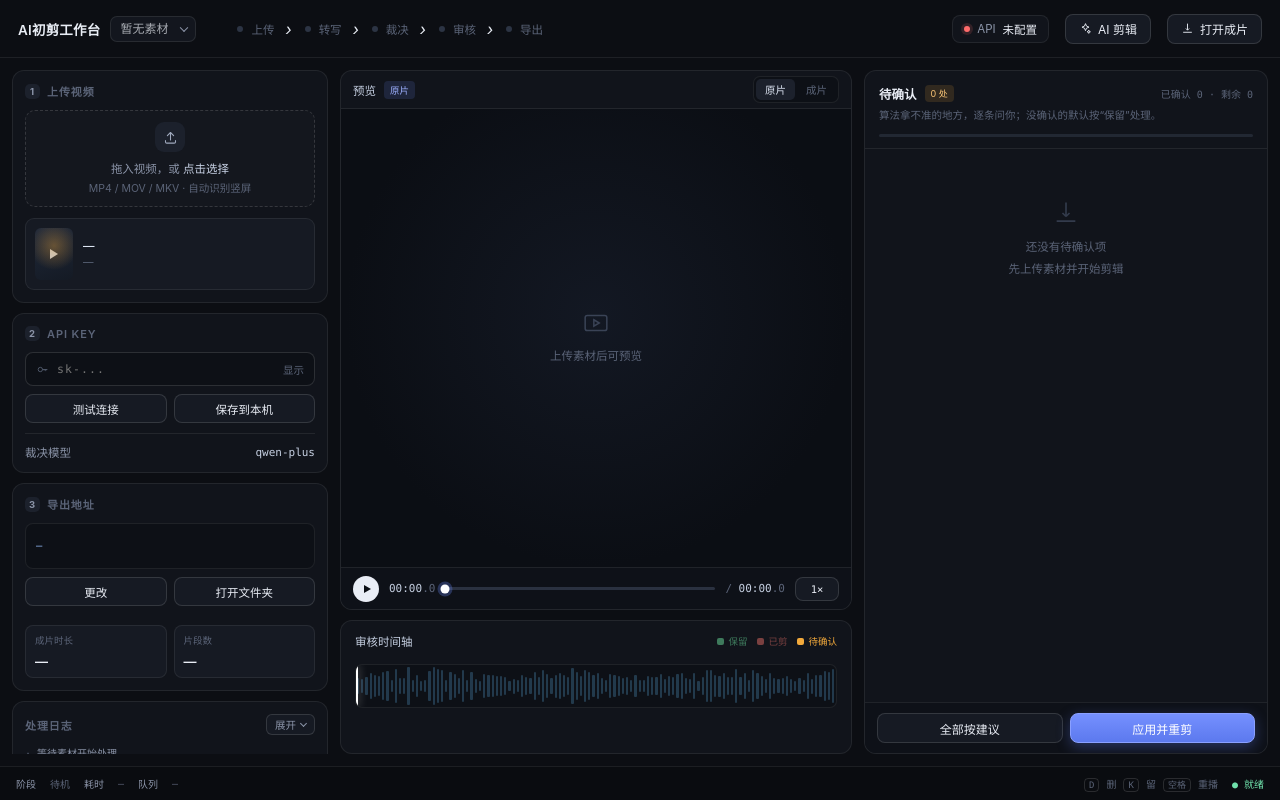
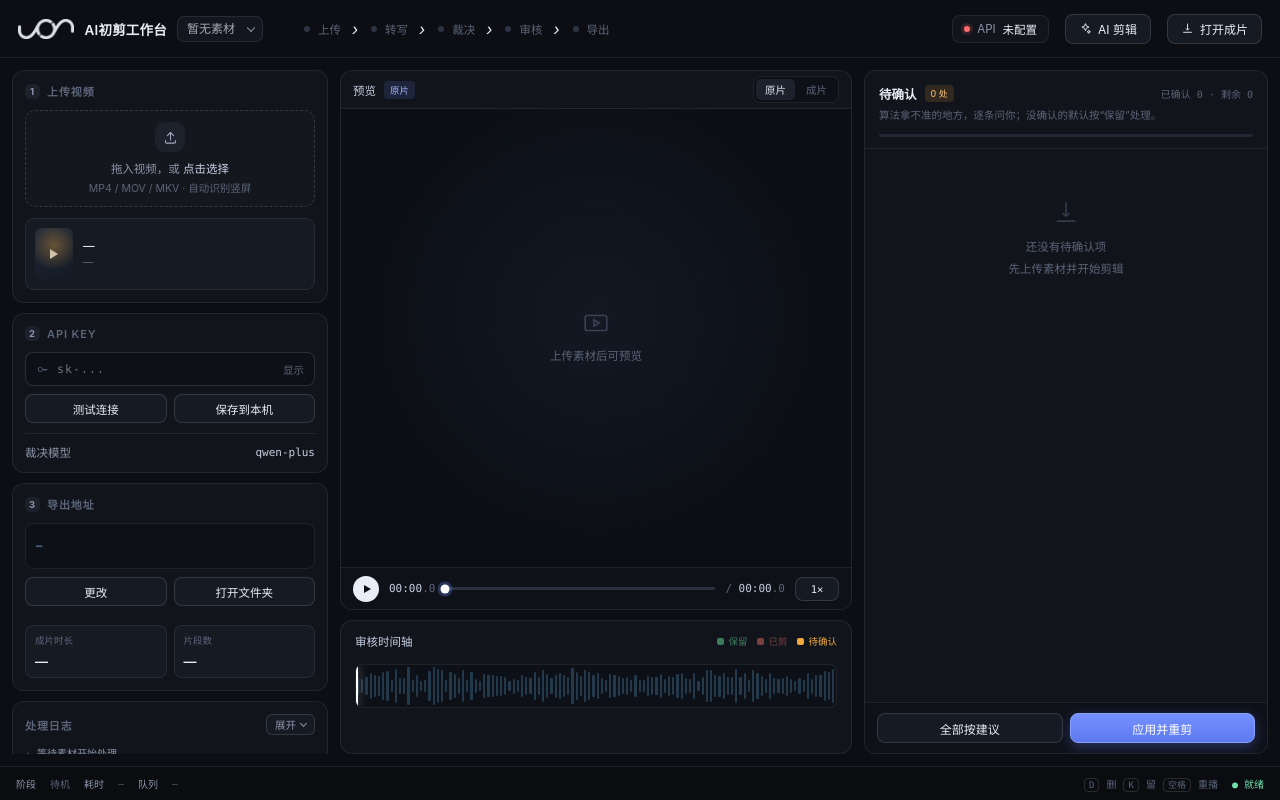
Before and after one commit to J0n-Pan/ai-firstcut, a website: page studio/index.html in a window 1280 px wide. Drawn offline with Linux system fonts and the light colour scheme; no server answers.

Commit message:
feat(ui): 顶栏标题左侧加品牌标记
- studio/logo.png：把 2048px 白底稿转成透明 + 浅色（#ECF0F8），按内容边界裁掉留白，
  输出 240×85（原始比例 2.82:1），仅 6KB。
- .tmark 固定高度 20px、宽度自适应，不拉伸；与 .ttl 的 gap 10px 自然留白。

```diff
--- a/studio/app.css
+++ b/studio/app.css
@@ -16,6 +16,8 @@ button,input{font-family:inherit;color:inherit}
 /* ── 顶栏 ── */
 .topbar{display:flex;align-items:center;gap:16px;padding:0 18px;border-bottom:1px solid var(--line)}
 .ttl{font-size:13.5px;font-weight:600;letter-spacing:.2px;white-space:nowrap;display:flex;align-items:center;gap:10px}
+/* 品牌标记：2048px 白底稿转成透明+浅色，按高度缩放、宽度自适应（原始比例 2.82:1），不要拉伸 */
+.tmark{display:block;flex:none;height:20px;width:auto;opacity:.94}
 /* 素材下拉：顶栏里唯一的项目切换入口 */
 .projwrap{position:relative;display:inline-flex}
 .projsel{appearance:none;-webkit-appearance:none;background:var(--panel2);color:var(--text);
--- a/studio/index.html
+++ b/studio/index.html
@@ -11,7 +11,7 @@
 
   <div class="main">
     <header class="topbar">
-      <div class="ttl">AI初剪工作台
+      <div class="ttl"><img class="tmark" src="/logo.png" alt="" width="56" height="20" />AI初剪工作台
         <span class="projwrap">
           <select id="projSel" class="projsel" title="切换素材">
             <option value="">暂无素材</option>
```
Also changed, not shown: studio/logo.png (added).
